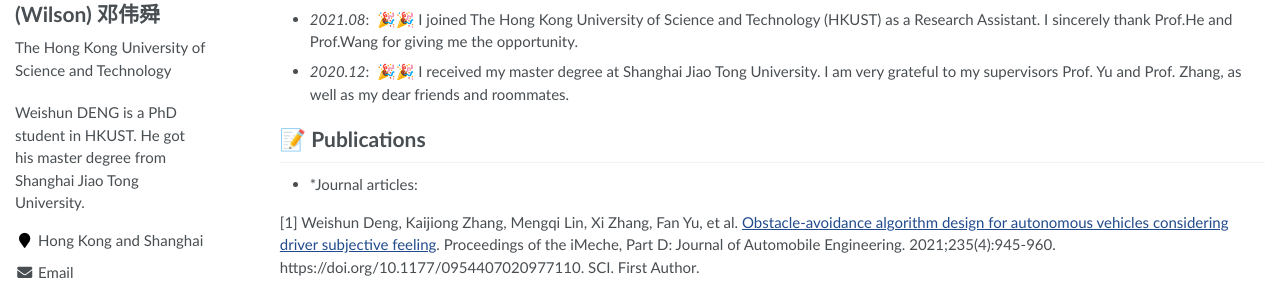
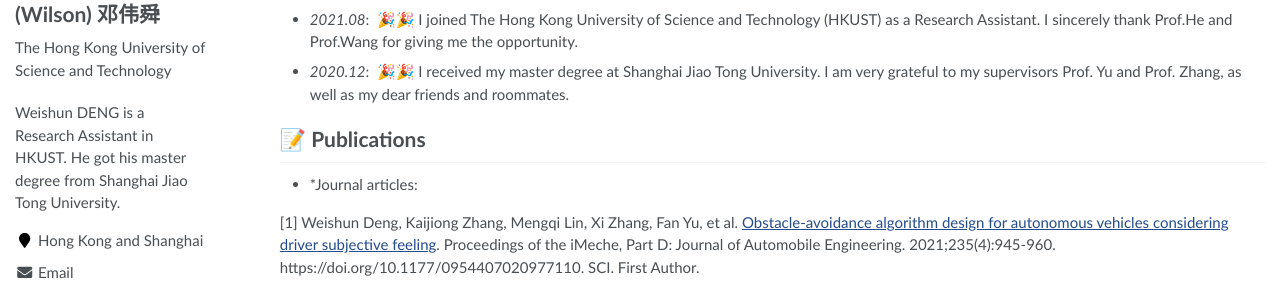
Before and after one commit to RayeRen/acad-homepage.github.io, a Jekyll site: the page built from _pages/about.md, in a window 1280 px wide. Shown: the part 354-643 px from the top of the page. Built offline with Jekyll 4.4.1, drawn with Linux system fonts in a browser that asks for light colours.

Commit message:
Update _config.yml

```diff
--- a/_config.yml
+++ b/_config.yml
@@ -7,7 +7,7 @@
 
 # Site Settings
 title                    : "Weishun DENG (邓伟舜)"
-description              : "Weishun DENG is a PhD student in HKUST. He got his master degree from Shanghai Jiao Tong University."
+description              : "Weishun DENG is a Research Assistant in HKUST. He got his master degree from Shanghai Jiao Tong University."
 repository               : "weishundeng/weishundeng.github.io"
 google_scholar_stats_use_cdn : true
 
```
